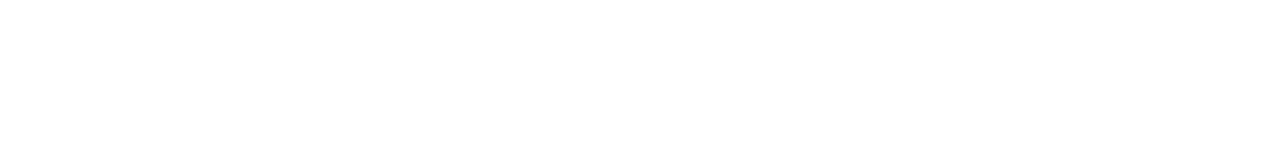
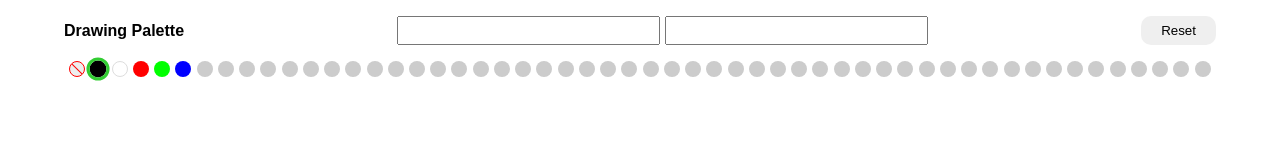
Before and after one commit to spellcry/drawing-palette, a plain HTML site: page index.html in a window 1280 px wide. Drawn offline with Linux system fonts and the light colour scheme.

Commit message:
add header, color selection, grid

```diff
--- a/css/style.css
+++ b/css/style.css
@@ -5,4 +5,182 @@
     padding: 0;
 }
 
+body {
+    font-family: sans-serif;
+}
+
+button {
+    border: none;
+    border-radius: 10px;
+}
+
 /* #endregion Regole Reset */
+
+/* #region Regole Layout */
+.container {
+    width: 90%;
+    max-width: 1200px;
+    margin-inline: auto;
+}
+
+/* #endregion Regole Layout */
+
+/* #region Header */
+.main-header {
+    padding-block: 1rem;
+}
+
+.main-header .container {
+    display: flex;
+    flex-wrap: wrap;
+    align-items: center;
+}
+
+.main-header__title {
+    margin-right: auto;
+    font-size: 1rem;
+}
+
+.x,
+.y {
+    padding: 5px 40px;
+}
+
+.reset {
+    padding: 7px 20px;
+}
+
+.x,
+.y {
+    text-align: center;
+    font-weight: bold;
+}
+
+.x {
+    margin-right: 5px;
+}
+
+.y {
+    margin-right: auto;
+}
+
+/* ! Colors */
+.colors {
+    display: flex;
+    justify-content: space-evenly;
+    flex-basis: 100%;
+    margin-top: 1rem;
+}
+
+.color {
+    position: relative;
+    flex-basis: 16px;
+    aspect-ratio: 1;
+    border-radius: 50%;
+    background-color: #000;
+    cursor: pointer;
+}
+
+.color.selected,
+.color:hover {
+    transform: scale(1.05);
+}
+
+.color:hover::after {
+    content: '';
+    position: absolute;
+    border-radius: 50%;
+    top: -2px;
+    right: -2px;
+    bottom: -2px;
+    left: -2px;
+    border: 1px solid limegreen;
+}
+
+.color.gomma:hover::after {
+    top: -3px;
+    right: -3px;
+    bottom: -3px;
+    left: -3px;
+}
+
+.color.selected::after {
+    content: '';
+    position: absolute;
+    border-radius: 50%;
+    top: -3px;
+    right: -3px;
+    bottom: -3px;
+    left: -3px;
+    border: 3px solid limegreen;
+}
+
+.color.white {
+    position: relative;
+    background-color: #fff;
+}
+
+.color.white::before {
+    content: '';
+    position: absolute;
+    top: 0;
+    right: 0;
+    bottom: 0;
+    left: 0;
+    border-radius: 50%;
+    border: 1px solid #ddd;
+}
+
+.color.gomma {
+    border: 1px solid red;
+}
+
+.color.gomma::before {
+    content: '';
+    position: absolute;
+    top: 50%;
+    left: 0;
+    transform: translateY(-50%) rotate(45deg);
+    width: 100%;
+    height: 1px;
+    background-color: red;
+}
+
+.color.gomma.selected::after {
+    top: -4px;
+    right: -4px;
+    bottom: -4px;
+    left: -4px;
+}
+
+/* #endregion Header */
+
+/* #region Grid */
+.grid {
+    display: grid;
+    width: 90%;
+    margin: 0 auto 2rem;
+    background-color: #eee;
+}
+
+.grid.border {
+    border: 1px solid black;
+}
+
+.cella {
+    user-select: none;
+    border-right: 1px solid #ddd;
+    border-bottom: 1px solid #ddd;
+    aspect-ratio: 1;
+    color: rgb(221, 221, 221);
+}
+
+.cella.br-0 {
+    border-right: none;
+}
+
+.cella.bb-0 {
+    border-bottom: none;
+}
+
+/* #endregion Grid */
--- a/index.html
+++ b/index.html
@@ -11,6 +11,22 @@
 </head>
 
 <body>
+    <header class="main-header">
+        <div class="container">
+            <h1 class="main-header__title">Drawing Palette</h1>
+            <input type="number" class="x">
+            <input type="number" class="y">
+            <button class="reset">Reset</button>
+            <div class="colors">
+
+            </div>
+        </div>
+    </header>
+    <main class="main-content">
+        <section class="grid">
+
+        </section>
+    </main>
 
     <script type="text/javascript" src="./js/scripts.js"></script>
 </body>
--- a/js/scripts.js
+++ b/js/scripts.js
@@ -0,0 +1,167 @@
+// variabili di stato
+let colorSelectedEl;
+
+// dichiarazione variabili
+let xValue, yValue;
+let cellaBgColor = 'black';
+
+// inizializzazione array colori
+const arrayColors = [
+    '#eee',
+    '#000',
+    '#fff',
+    '#f00',
+    '#0f0',
+    '#00f',
+    '#ccc',
+    '#ccc',
+    '#ccc',
+    '#ccc',
+    '#ccc',
+    '#ccc',
+    '#ccc',
+    '#ccc',
+    '#ccc',
+    '#ccc',
+    '#ccc',
+    '#ccc',
+    '#ccc',
+    '#ccc',
+    '#ccc',
+    '#ccc',
+    '#ccc',
+    '#ccc',
+    '#ccc',
+    '#ccc',
+    '#ccc',
+    '#ccc',
+    '#ccc',
+    '#ccc',
+    '#ccc',
+    '#ccc',
+    '#ccc',
+    '#ccc',
+    '#ccc',
+    '#ccc',
+    '#ccc',
+    '#ccc',
+    '#ccc',
+    '#ccc',
+    '#ccc',
+    '#ccc',
+    '#ccc',
+    '#ccc',
+    '#ccc',
+    '#ccc',
+    '#ccc',
+    '#ccc',
+    '#ccc',
+    '#ccc',
+    '#ccc',
+    '#ccc',
+    '#ccc',
+    '#ccc',
+];
+
+// creazione variabile che contiene l'elemento grid
+const gridEl = document.querySelector('.grid');
+gridEl.addEventListener('click', drawHandler);
+gridEl.addEventListener('mousedown', addMouseMoveHandler);
+gridEl.addEventListener('mouseup', removeMouseMoveHandler);
+
+// creazione variabile che contiene l'elemento reset
+const resetEl = document.querySelector('.reset');
+resetEl.addEventListener('click', resetClickHandler);
+
+// creazione variabile che contiene l'elemento colors
+const colorsEl = document.querySelector('.colors');
+colorsEl.addEventListener('click', colorsClickHandler);
+for ( let i = 0; i < 54; i++ ) {
+    const colorEl = document.createElement('div');
+    colorEl.className = 'color';
+    switch (arrayColors[i]) {
+        case '#fff':
+            colorEl.classList.add('white');
+            break;
+        case '#eee':
+            colorEl.classList.add('gomma');
+            break;
+        case '#000':
+            colorEl.classList.add('selected');
+            colorSelectedEl = colorEl;
+            break;
+    }
+    colorEl.style.backgroundColor = arrayColors[i];
+    colorsEl.append(colorEl);
+}
+
+// funzione che gestisce il click su reset
+function resetClickHandler() {
+    const xEl = document.querySelector('.x');
+    const yEl = document.querySelector('.y');
+
+    xValue = parseInt(xEl.value.trim());
+    yValue = parseInt(yEl.value.trim());
+
+    if ( !isNaN(xValue) && !isNaN(yValue) ) {
+        gridEl.style.gridTemplateColumns = `repeat(${xValue}, 1fr)`;
+        gridEl.innerHTML = '';
+        const totCelle = xValue * yValue;
+        for ( let i = 0; i < totCelle; i++ ) {
+            const cellaEl = document.createElement('div');
+            cellaEl.className = 'cella';
+            if ( ( i + 1) % xValue === 0 )
+                cellaEl.classList.add('br-0');
+            if ( Math.ceil(( i + 1 ) / xValue) === yValue )
+                cellaEl.classList.add('bb-0');
+            gridEl.append(cellaEl);
+            gridEl.classList.add('border');
+        }
+    } else {
+        xValue = 0;
+        yValue = 0;
+    }
+    if ( xValue === 0 || yValue === 0 ) {
+        gridEl.classList.remove('border');
+        gridEl.innerHTML = '';
+    }
+}
+
+// funzione che aggiunge un eventlistener 'mouvemove'
+function addMouseMoveHandler() {
+    gridEl.addEventListener('mousemove', drawHandler);
+}
+
+// funzione che elimina un eventlistener 'mousemouve'
+function removeMouseMoveHandler() {
+    gridEl.removeEventListener('mousemove', drawHandler);
+}
+
+// funzione che colora la cella
+function drawHandler() {
+    const hoverEl = this.querySelector(':hover');
+    hoverEl.style.backgroundColor = cellaBgColor;
+    switch (cellaBgColor) {
+        // se il colore selezionato è rgb(238, 238, 238) cioè #eee, cioè la gomma
+        // setto il bordo del colore originale della griglia
+        case 'rgb(238, 238, 238)':
+            hoverEl.style.borderColor = '#ddd';
+            break;
+        default:
+            hoverEl.style.borderColor = cellaBgColor;
+            break;
+    }
+}
+
+// funzione che gestisce il click sui colori
+function colorsClickHandler() {
+    const colorEl = this.querySelector(':hover');
+    if ( colorEl.className !== 'colors' ) {
+        if ( colorSelectedEl !== undefined ) {
+            colorSelectedEl.classList.remove('selected');
+        }
+        colorSelectedEl = colorEl;
+        cellaBgColor = colorSelectedEl.style.backgroundColor;
+        colorEl.classList.add('selected');
+    }
+}
```
Also changed, not shown: screen/Schermata 2022-08-05 alle 13.04.52.png (added).
